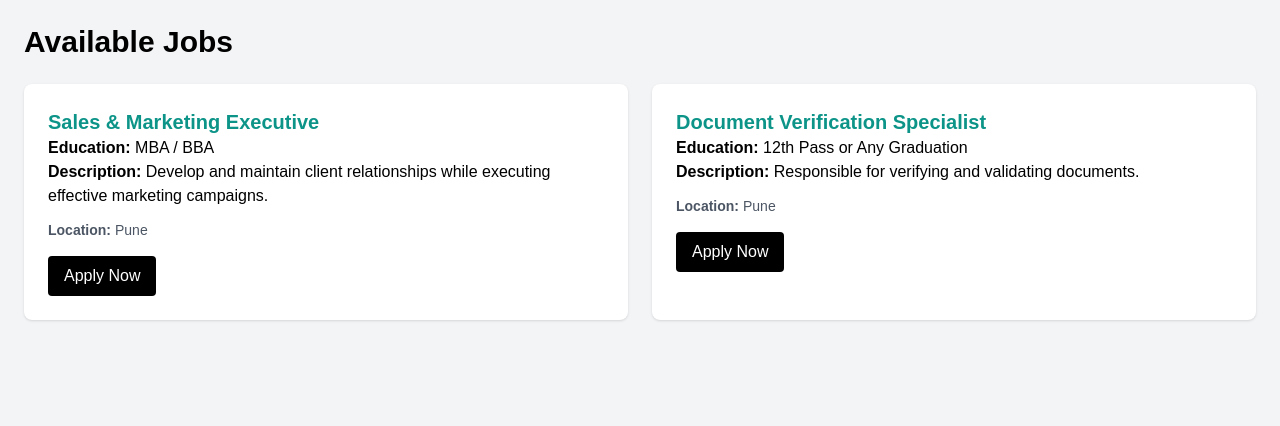
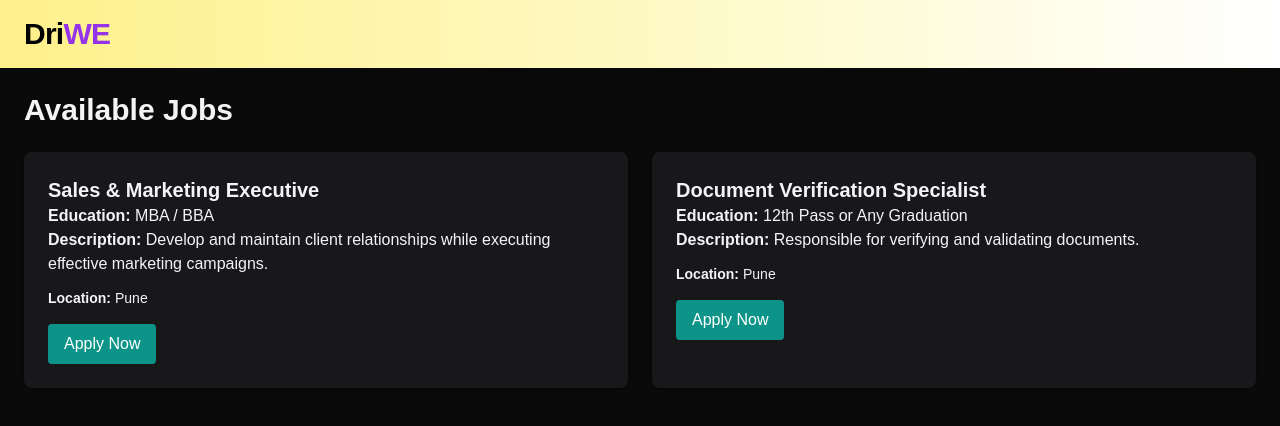
Before and after one commit to DriWeApps/CareerPage, a Next.js app: page / in a window 1280 px wide. Shown: the top 426 px of the page. Built offline with nearby package versions, Linux system fonts and the light colour scheme; sample sign-in values are in the browser's storage.

Commit message:
Fix: prevent static generation for dynamic API route

```diff
--- a/src/app/page.tsx
+++ b/src/app/page.tsx
@@ -19,70 +19,100 @@ export default function HomePage() {
   const closeForm = () => setShowForm(false);
 
   return (
-    <main className="min-h-screen bg-gray-100 p-6">
-      <h1 className="text-3xl font-bold mb-6">Available Jobs</h1>
+    <>
+      {/* Custom Header */}
+      <header className="sticky top-0 z-40 bg-gradient-to-r from-yellow-200 via-yellow-100 to-white shadow-md">
+        <div className="max-w-7xl mx-auto px-6 py-4 flex justify-between items-center">
+          <h1 className="text-2xl md:text-3xl font-bold tracking-tight">
+            <span className="text-black">Dri</span>
+            <span className="text-purple-600">WE</span>
+          </h1>
+        </div>
+      </header>
+
+      {/* Main Content */}
+      <main className="min-h-screen bg-neutral-950 text-gray-100 p-6 transition-colors duration-300">
+        <div className="max-w-7xl mx-auto">
+          <h2 className="text-3xl font-bold mb-6 text-white-400">Available Jobs</h2>
 
           <div className="grid grid-cols-1 md:grid-cols-2 gap-6">
-        <div className="bg-white p-6 rounded-lg shadow hover:shadow-xl transition">
-          <h3 className="text-xl font-semibold text-teal-600">Sales & Marketing Executive</h3>
+            {/* Job Card 1 */}
+            <div className="bg-zinc-900 p-6 rounded-lg shadow hover:shadow-lg hover:bg-zinc-800 transition">
+              <h3 className="text-xl font-semibold text-white-400">Sales & Marketing Executive</h3>
               <p><strong>Education:</strong> MBA / BBA</p>
               <p><strong>Description:</strong> Develop and maintain client relationships while executing effective marketing campaigns.</p>
-          <p className="flex items-center gap-1 text-sm mt-3 text-gray-600">
+              <p className="flex items-center gap-1 text-sm mt-3 text-white-400">
                 <strong>Location:</strong> <span>Pune</span>
               </p>
-          <button onClick={() => openForm('Sales & Marketing Executive')} className="mt-4 bg-black text-white px-4 py-2 rounded">
+              <button
+                onClick={() => openForm('Sales & Marketing Executive')}
+                className="mt-4 bg-teal-600 hover:bg-teal-500 text-white px-4 py-2 rounded transition"
+              >
                 Apply Now
               </button>
             </div>
 
-        <div className="bg-white p-6 rounded-lg shadow hover:shadow-xl transition">
-          <h3 className="text-xl font-semibold text-teal-600">Document Verification Specialist</h3>
+            {/* Job Card 2 */}
+            <div className="bg-zinc-900 p-6 rounded-lg shadow hover:shadow-lg hover:bg-zinc-800 transition">
+              <h3 className="text-xl font-semibold text-white-400">Document Verification Specialist</h3>
               <p><strong>Education:</strong> 12th Pass or Any Graduation</p>
               <p><strong>Description:</strong> Responsible for verifying and validating documents.</p>
-          <p className="flex items-center gap-1 text-sm mt-3 text-gray-600">
+              <p className="flex items-center gap-1 text-sm mt-3 text-white-400">
                 <strong>Location:</strong> <span>Pune</span>
               </p>
-          <button onClick={() => openForm('Document Verification Specialist')} className="mt-4 bg-black text-white px-4 py-2 rounded">
+              <button
+                onClick={() => openForm('Document Verification Specialist')}
+                className="mt-4 bg-teal-600 hover:bg-teal-500 text-white px-4 py-2 rounded transition"
+              >
                 Apply Now
               </button>
             </div>
           </div>
+        </div>
 
+        {/* Application Form Modal */}
         {showForm && (
-        <div className="fixed inset-0 bg-black/50 flex items-center justify-center">
+          <div className="fixed inset-0 bg-black/60 backdrop-blur-sm flex items-center justify-center z-50 p-4">
             <form
               onSubmit={async (e) => {
                 e.preventDefault();
                 const fd = new FormData(e.currentTarget as HTMLFormElement);
                 const res = await fetch('/api/application', { method: 'POST', body: fd });
                 if (res.ok) {
-                alert('✅ Application submitted successfully');
+                  alert('Application submitted successfully');
                   setShowForm(false);
                 } else {
                   const err = await res.json().catch(() => ({ error: 'Failed' }));
-                alert('❌ ' + (err?.error || 'Submission failed'));
+                  alert('Submission failed: ' + (err?.error || 'Unknown error'));
                 }
               }}
               encType="multipart/form-data"
-            className="bg-white p-6 rounded-lg w-full max-w-lg space-y-4"
+              className="bg-zinc-900 p-6 rounded-lg w-full max-w-lg space-y-4 shadow-xl border border-zinc-800"
             >
-            <h2 className="text-xl font-semibold">Apply for: {selectedJob}</h2>
+              <h2 className="text-xl font-semibold text-teal-400">Apply for: {selectedJob}</h2>
               <input type="hidden" name="jobTitle" value={selectedJob} />
-            <input name="name" className="border w-full p-2" placeholder="Full Name" required />
-            <input name="email" className="border w-full p-2" placeholder="Email" type="email" required />
-            <input name="dob" className="border w-full p-2" placeholder="DOB" type="date" />
-            <input name="mobileNumber" className="border w-full p-2" placeholder="Mobile Number" />
-            <input name="education" className="border w-full p-2" placeholder="Education" />
-            <input name="experience" className="border w-full p-2" placeholder="Experience" />
-            <textarea name="address" className="border w-full p-2" placeholder="Address"></textarea>
-            <input name="resume" type="file" className="border w-full p-2" />
-            <div className="flex justify-between">
-              <button type="submit" className="bg-teal-600 text-white px-4 py-2 rounded">Submit Application</button>
-              <button type="button" onClick={closeForm} className="bg-gray-400 text-white px-4 py-2 rounded">Cancel</button>
+
+              <input name="name" className="border border-zinc-700 bg-zinc-950 w-full p-2 rounded text-gray-100" placeholder="Full Name" required />
+              <input name="email" className="border border-zinc-700 bg-zinc-950 w-full p-2 rounded text-gray-100" placeholder="Email" type="email" required />
+              <input name="dob" className="border border-zinc-700 bg-zinc-950 w-full p-2 rounded text-gray-100" placeholder="DOB" type="date" />
+              <input name="mobileNumber" className="border border-zinc-700 bg-zinc-950 w-full p-2 rounded text-gray-100" placeholder="Mobile Number" />
+              <input name="education" className="border border-zinc-700 bg-zinc-950 w-full p-2 rounded text-gray-100" placeholder="Education" />
+              <input name="experience" className="border border-zinc-700 bg-zinc-950 w-full p-2 rounded text-gray-100" placeholder="Experience" />
+              <textarea name="address" className="border border-zinc-700 bg-zinc-950 w-full p-2 rounded text-gray-100" placeholder="Address"></textarea>
+              <input name="resume" type="file" className="border border-zinc-700 bg-zinc-950 w-full p-2 rounded text-gray-100" />
+
+              <div className="flex justify-between pt-2">
+                <button type="submit" className="bg-teal-600 hover:bg-teal-500 text-white px-4 py-2 rounded transition">
+                  Submit Application
+                </button>
+                <button type="button" onClick={closeForm} className="bg-zinc-700 hover:bg-zinc-600 text-white px-4 py-2 rounded transition">
+                  Cancel
+                </button>
               </div>
             </form>
           </div>
         )}
       </main>
+    </>
   );
 }
```
Lines whose indentation alone changed are shown as unchanged.
